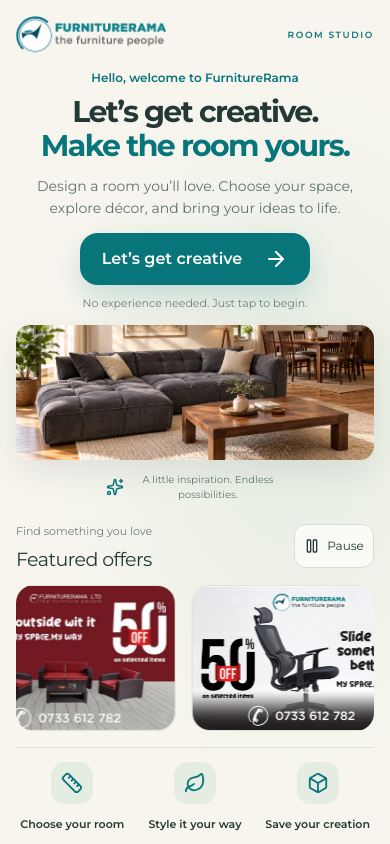
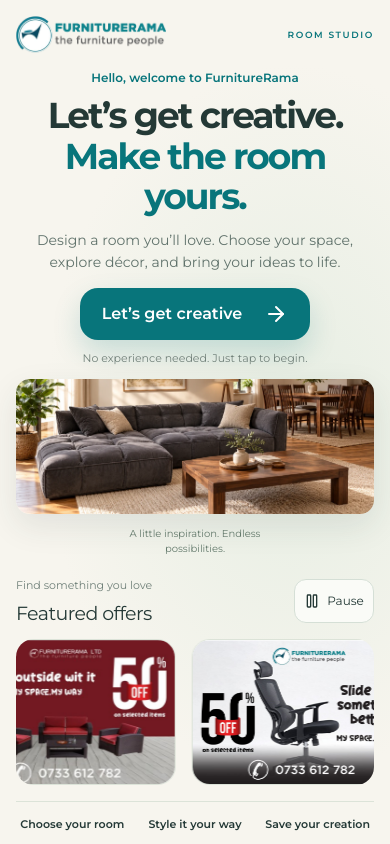
Before and after one commit to BLACK08-VENN/RAMA, a Next.js app: page / in a window 390 px wide. Built offline with nearby package versions, Linux system fonts and the light colour scheme; no server answers.

Commit message:
Remove decorative welcome icons and enlarge hero headline

```diff
--- a/src/app/globals.css
+++ b/src/app/globals.css
@@ -2280,3 +2280,9 @@ input:focus-visible {
 @media (orientation: portrait), (max-width: 760px) {
   .featured-offers .offer-card { width: clamp(220px, 34vw, 280px); }
 }
+
+.welcome-copy h1 { font-size: clamp(40px, 4.8vw, 74px); }
+.welcome-steps li { gap: 0; }
+@media (orientation: portrait), (max-width: 760px) {
+  .welcome-copy h1 { font-size: clamp(36px, 6vw, 60px); }
+}
--- a/src/components/planner/planner-entry.tsx
+++ b/src/components/planner/planner-entry.tsx
@@ -2,7 +2,7 @@
 
 import dynamic from "next/dynamic";
 import Image from "next/image";
-import { ArrowRight, Box, Leaf, Ruler, Sparkles } from "lucide-react";
+import { ArrowRight } from "lucide-react";
 import { useState } from "react";
 import { FeaturedOffers } from "./featured-offers";
 
@@ -30,14 +30,14 @@ export function PlannerEntry() {
       </div>
       <div className="welcome-visual">
         <Image className="welcome-room-photo" src="/furnished-room-hero.webp" width={1536} height={1024} sizes="(max-width: 760px) 90vw, 50vw" alt="A charcoal sofa and wooden dining set in a naturally lit room with woven rugs and plants" priority />
-        <span className="welcome-visual-label"><Sparkles size={18} /> A little inspiration. Endless possibilities.</span>
+        <span className="welcome-visual-label">A little inspiration. Endless possibilities.</span>
       </div>
     </div>
     <FeaturedOffers />
     <ol className="welcome-steps" aria-label="How it works">
-      <li><Ruler /><span><strong>Choose your room</strong><small>A space that fits your vision</small></span></li>
-      <li><Leaf /><span><strong>Style it your way</strong><small>Plants, mirrors, rugs and more</small></span></li>
-      <li><Box /><span><strong>Save your creation</strong><small>Come back to your ideas later</small></span></li>
+      <li><span><strong>Choose your room</strong><small>A space that fits your vision</small></span></li>
+      <li><span><strong>Style it your way</strong><small>Plants, mirrors, rugs and more</small></span></li>
+      <li><span><strong>Save your creation</strong><small>Come back to your ideas later</small></span></li>
     </ol>
   </main>;
 }
```
